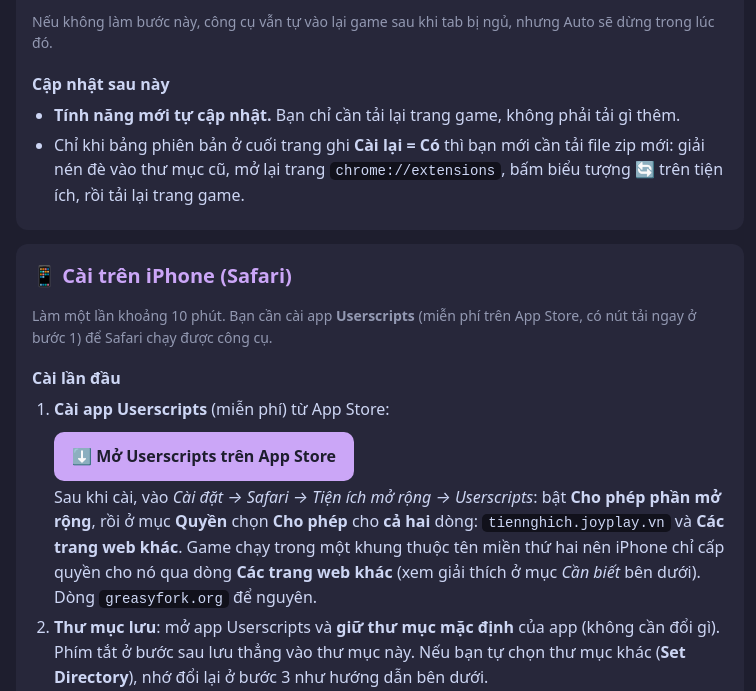
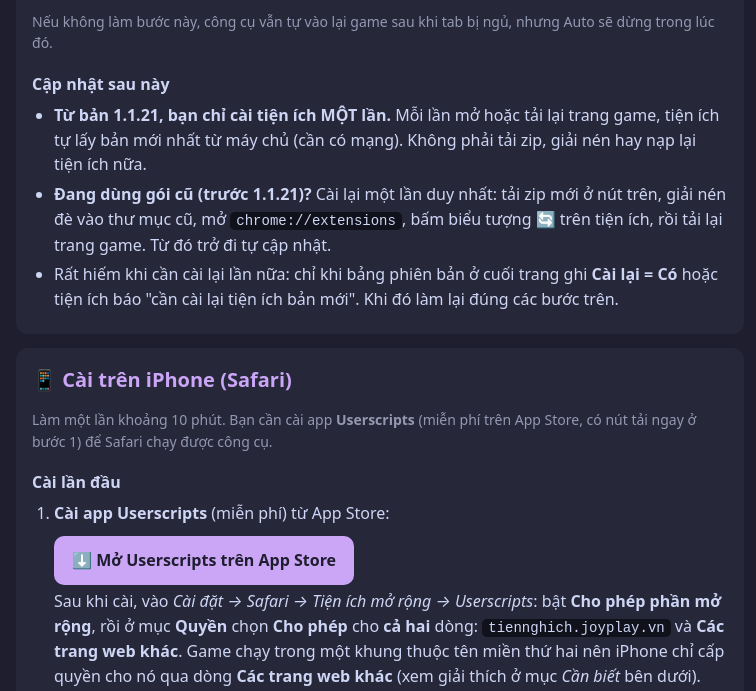
Before and after one commit to thaonmce130353/auto-tn-releases, a plain HTML site: page huong-dan.html in a window 1280 px wide. Shown: the part 1284-1975 px from the top of the page, without its empty margins (260-1016 px from the left). Drawn offline with Linux system fonts and the light colour scheme.

Commit message:
Buyer guide: PC extension installs once from 1.1.21 and then updates itself
Co-Authored-By: Claude Sonnet 5.5 <noreply@anthropic.com>
Claude-Session: https://claude.ai/code/session_01KdBEqLuL6ujG3bjDBwU5Um

```diff
--- a/huong-dan.html
+++ b/huong-dan.html
@@ -83,8 +83,9 @@
 
     <h3>Cập nhật sau này</h3>
     <ul>
-      <li><b>Tính năng mới tự cập nhật.</b> Bạn chỉ cần tải lại trang game, không phải tải gì thêm.</li>
-      <li>Chỉ khi bảng phiên bản ở cuối trang ghi <b>Cài lại = Có</b> thì bạn mới cần tải file zip mới: giải nén đè vào thư mục cũ, mở lại trang <code>chrome://extensions</code>, bấm biểu tượng 🔄 trên tiện ích, rồi tải lại trang game.</li>
+      <li><b>Từ bản 1.1.21, bạn chỉ cài tiện ích MỘT lần.</b> Mỗi lần mở hoặc tải lại trang game, tiện ích tự lấy bản mới nhất từ máy chủ (cần có mạng). Không phải tải zip, giải nén hay nạp lại tiện ích nữa.</li>
+      <li><b>Đang dùng gói cũ (trước 1.1.21)?</b> Cài lại một lần duy nhất: tải zip mới ở nút trên, giải nén đè vào thư mục cũ, mở <code>chrome://extensions</code>, bấm biểu tượng 🔄 trên tiện ích, rồi tải lại trang game. Từ đó trở đi tự cập nhật.</li>
+      <li>Rất hiếm khi cần cài lại lần nữa: chỉ khi bảng phiên bản ở cuối trang ghi <b>Cài lại = Có</b> hoặc tiện ích báo "cần cài lại tiện ích bản mới". Khi đó làm lại đúng các bước trên.</li>
     </ul>
   </section>
 
@@ -114,6 +115,7 @@
     <h2>🔧 Gặp lỗi?</h2>
     <ul>
       <li><b>Không thấy bảng điều khiển ⚡:</b> tải lại trang game. Trên máy tính, kiểm tra tiện ích đang bật ở trang <code>chrome://extensions</code>. Trên iPhone, kiểm tra <i>Cài đặt → Safari → Tiện ích mở rộng → Userscripts</i>: <code>tiennghich.joyplay.vn</code> và <b>Các trang web khác</b> đều phải là <b>Cho phép</b>.</li>
+      <li><b>Báo "không tải được tiện ích (mạng hoặc máy chủ)" ở góc dưới trang:</b> kiểm tra kết nối mạng rồi tải lại trang game. Lần đầu sau khi cài có thể chậm vài giây. Nếu vẫn báo, chụp màn hình gửi người bán.</li>
       <li><b>Báo key không dùng được hoặc "tài khoản khác":</b> mỗi key chỉ dùng cho một nhân vật game. Cần đổi nhân vật hoặc đổi máy thì nhắn cho người bán để đặt lại key.</li>
       <li><b>Vẫn không được:</b> chụp màn hình lỗi và gửi cho người bán.</li>
     </ul>
```
